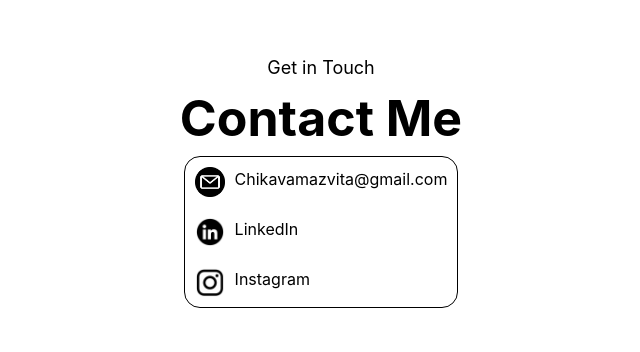
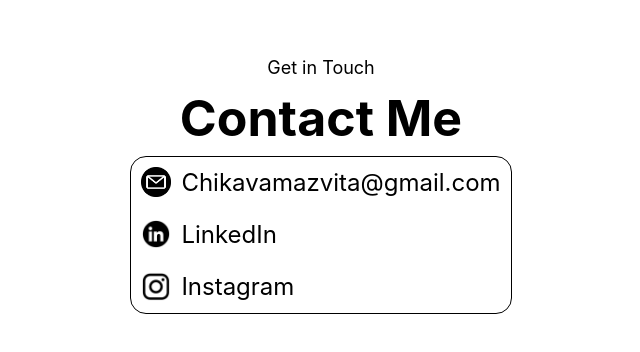
Before and after one commit to MakaChikava/MJC-Portfolio, a React (Create React App) app: page / in a window 1280 px wide. Shown: the part 2426-2778 px from the top of the page, without its empty margins (319-959 px from the left). Built offline with nearby package versions, Linux system fonts and the light colour scheme.

Commit message:
underline effects contact

```diff
--- a/src/App.js
+++ b/src/App.js
@@ -62,13 +62,14 @@ function App() {
             <h1 id='title' className='font-semibold text-[30px] text-gray-500'>Social Media Marketing</h1>
 
             <div id='profile-btn-container' className='flex w-[350px] justify-around mt-5'>
-              <button id='resume-btn' className='bg-white border text-black border-black hover:bg-black hover:text-white transition rounded-full p-4 font-bold '>Download CV</button>
+              <button id='resume-btn' className='bg-white border text-black border-black hover:bg-black hover:text-white duration-500 rounded-full p-4 font-bold '>Download CV</button>
               <button id='contact-btn' className='bg-black rounded-full p-4 text-white font-bold'>Contact Info</button>
             </div>
           </div>
 
 
       </section>
+
       <section id='about' className='flex flex-col h-screen'>
         <div className='flex flex-col items-center'>
           <p id='section-preheader' className='text-center text-[18px]'>Get to know more</p>
@@ -93,6 +94,7 @@ function App() {
         </div>
 
       </section>
+
       <section id='experience' className='flex flex-col h-screen'>
         <div className='flex flex-col items-center'>
           <p id='section-preheader' className='text-center text-[18px]'>Explore my</p>
@@ -131,6 +133,7 @@ function App() {
         </div>
         </div>
       </section>
+
       <section id='contact-me' className='flex flex-col h-screen'>
         <div className='flex flex-col items-center'>
           <p id='section-preheader' className='text-center text-[18px]'>Get in Touch</p>
@@ -141,17 +144,17 @@ function App() {
 
             <div id='email' className='flex flex-row m-[10px]'>
               <img src={emailIcon} className='flex h-[30px] mr-[10px]'/>
-              <p className='flex hover:underline hover:text-gray-600 transition'><a href="mailto:Chikavamazvita@gmail.com">Chikavamazvita@gmail.com</a> </p>
+              <p className='flex hover:underline hover:underline-offset-[10px] hover:text-neutral-500 hover:duration-500 text-2xl'><a href="mailto:Chikavamazvita@gmail.com">Chikavamazvita@gmail.com</a> </p>
             </div>
 
             <div id='linkedIn' className='flex flex-row m-[10px]'>
                 <img src={linkedInIcon} className='flex h-[30px] mr-[10px]'/>
-                <p className='flex'><a href='https://www.linkedin.com/in/mazvitachikava/'>LinkedIn</a></p>
+                <p className='flex hover:underline hover:underline-offset-[10px] hover:text-neutral-500 hover:duration-500 text-2xl'><a href='https://www.linkedin.com/in/mazvitachikava/'>LinkedIn</a></p>
             </div>
 
             <div id='Instagram' className='flex flex-row m-[10px]'>
                 <img src={instagramIcon} className='flex h-[30px] mr-[10px]'/>
-                <p className='flex'><a href='https://www.instagram.com/mazvitajoy_/'>Instagram</a> </p>
+                <p className='flex hover:underline hover:underline-offset-[10px] hover:text-neutral-500 hover:duration-500 text-2xl'><a href='https://www.instagram.com/mazvitajoy_/'>Instagram</a> </p>
             </div>
 
           </div>
```
